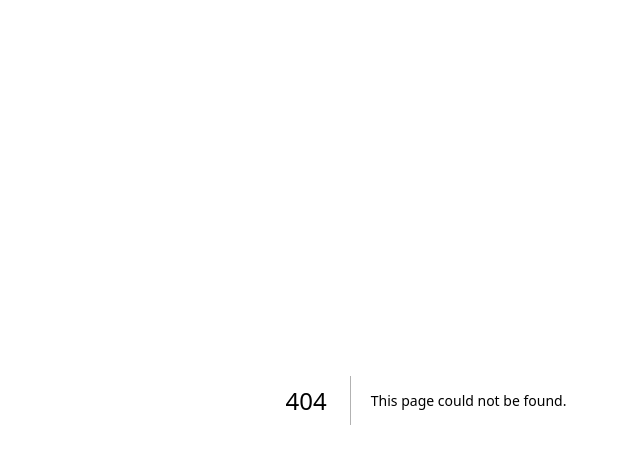
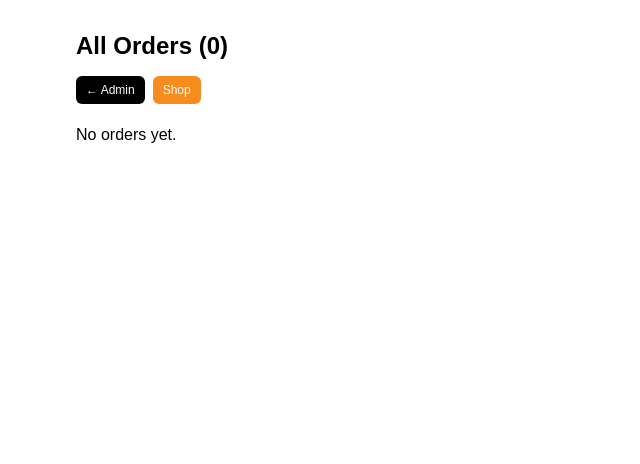
Before and after one commit to wickedrazzy3-commits/Razzy-store, a Next.js app: page /admin/orders in a window 1280 px wide. Before the commit this address had no page. Shown: the top 464 px of the page, without its empty margins (214-854 px from the left). Built offline with nearby package versions, Linux system fonts and the light colour scheme.

Commit message:
Create page.js

```diff
--- /dev/null
+++ b/app/admin/orders/page.js
@@ -0,0 +1,25 @@
+"use client";
+import { useState, useEffect } from "react";
+export default function Orders(){
+const [orders,setOrders]=useState([]);
+useEffect(()=>{ try{ const s=localStorage.getItem("razzy_orders"); if(s) setOrders(JSON.parse(s).reverse()); }catch(e){} },[]);
+return(
+<div style={{fontFamily:"sans-serif",padding:12,maxWidth:700,margin:"0 auto"}}>
+<h2>All Orders ({orders.length})</h2>
+<a href="/admin" style={{background:"black",color:"white",padding:"7px 10px",borderRadius:6,textDecoration:"none",fontSize:12}}>← Admin</a>
+<a href="/" style={{marginLeft:8,background:"#f68b1e",color:"white",padding:"7px 10px",borderRadius:6,textDecoration:"none",fontSize:12}}>Shop</a>
+<div style={{marginTop:12,display:"grid",gap:8}}>
+{orders.length===0&&<p>No orders yet.</p>}
+{orders.map(o=>(
+<div key={o.id} style={{background:"white",border:"1px solid #ddd",padding:10,borderRadius:8,fontSize:12}}>
+<b>{o.product}</b> - ₦{o.price?.toLocaleString()}<br/>
+Customer: {o.customer?.name} | {o.customer?.email} | {o.customer?.phone}<br/>
+User Account: {o.user}<br/>
+Ref: {o.ref} - {o.date}<br/>
+<div style={{background:"#f5f5f5",padding:8,borderRadius:6,marginTop:6,whiteSpace:"pre-wrap",wordBreak:"break-all"}}>{o.delivery}</div>
+</div>
+))}
+</div>
+</div>
+);
+}
```
